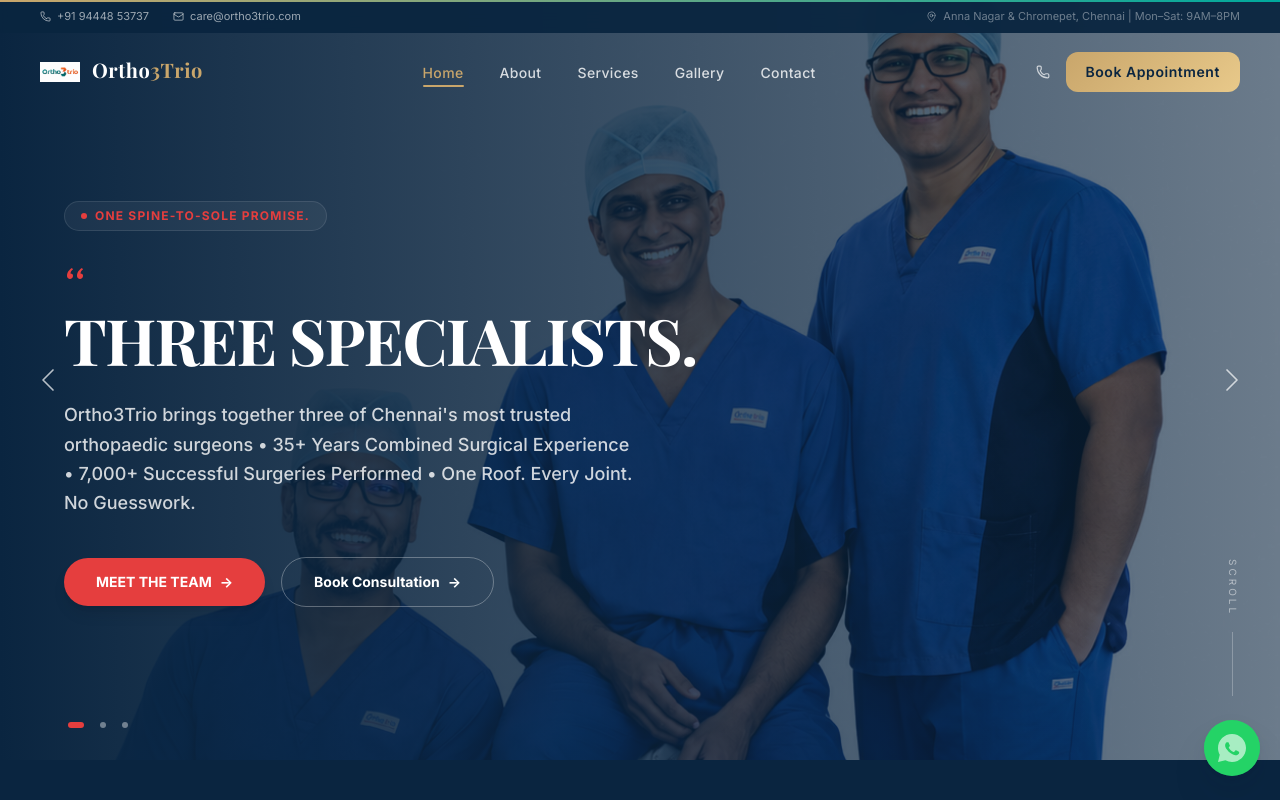
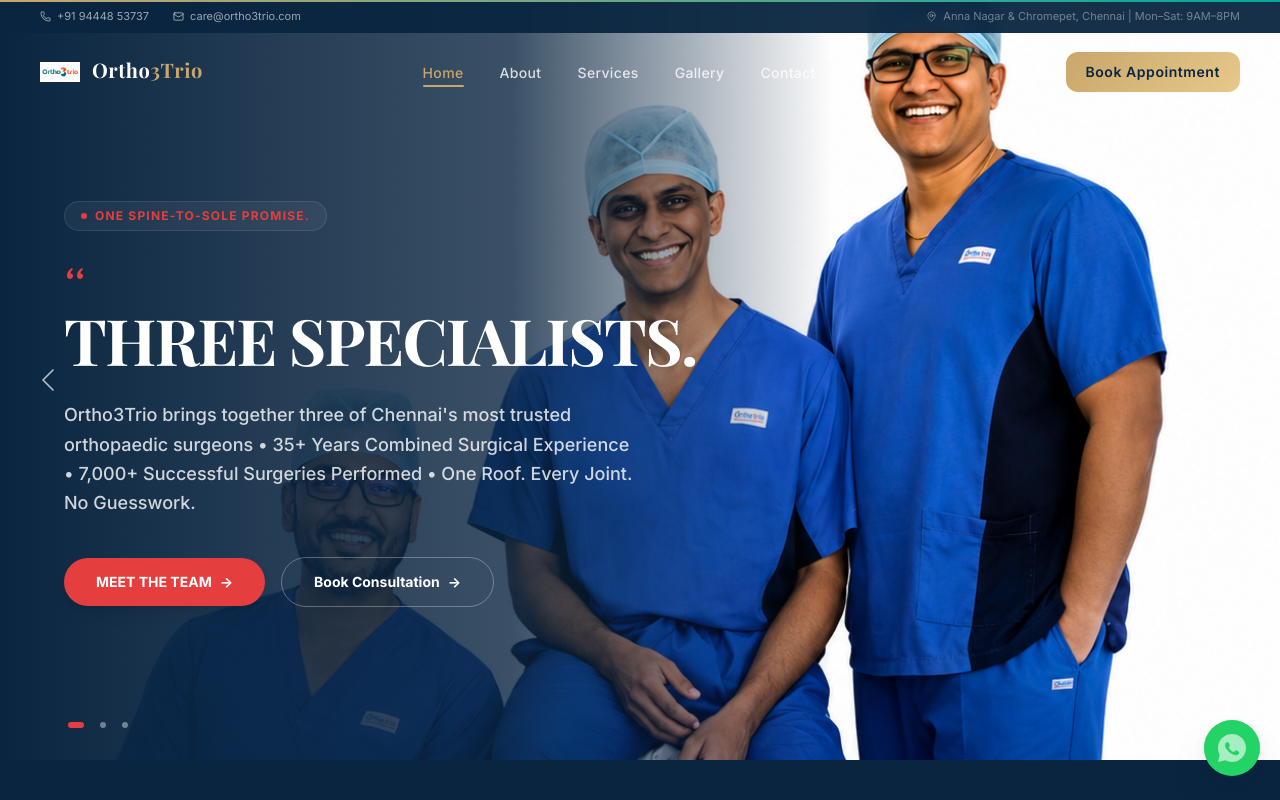
Before and after one commit to yakash4658r/Orthopedic, a React (Vite) app: page /#/ in a window 1280 px wide. Shown: the top 800 px of the page. Built offline with nearby package versions, Linux system fonts and the light colour scheme; a web font is replaced by a local one.

Commit message:
Fix overlay gradient to make banner images fully visible on the right

```diff
--- a/src/components/HeroSwiper.tsx
+++ b/src/components/HeroSwiper.tsx
@@ -48,9 +48,10 @@
                 </div>
 
                 {/* 2. OVERLAY GRADIENT */}
-                {/* Much lighter overlay so images are clearly visible on the right */}
-                <div className="absolute inset-0 bg-[#0A2540]/60 sm:bg-gradient-to-r from-[#0A2540] via-[#0A2540]/50 to-transparent" />
-                <div className="absolute inset-0 bg-gradient-to-t from-[#0A2540]/90 via-[#0A2540]/20 to-transparent sm:hidden" />
+                {/* Lighter overlay strictly on the left so the images are fully clear on the right */}
+                <div className="absolute inset-0 bg-[#0A2540]/60 lg:hidden" />
+                <div className="absolute inset-0 hidden lg:block bg-gradient-to-r from-[#0A2540] via-[#0A2540]/80 via-[40%] to-transparent to-[65%]" />
+                <div className="absolute inset-0 bg-gradient-to-t from-[#0A2540] via-[#0A2540]/40 to-transparent sm:hidden" />
 
                 {/* 3. TEXT CONTENT (Left Aligned) */}
                 <div className="relative z-20 w-full max-w-7xl mx-auto px-6 lg:px-16 flex flex-col justify-center h-full pt-24 lg:pt-32 pb-20">
```
